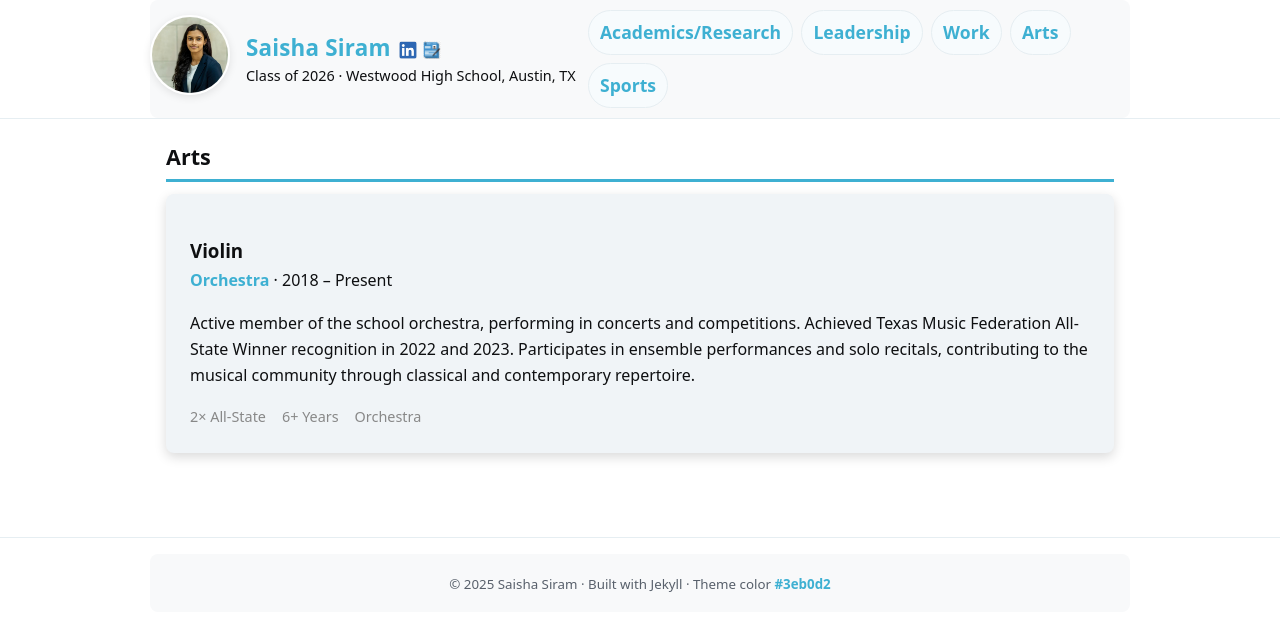
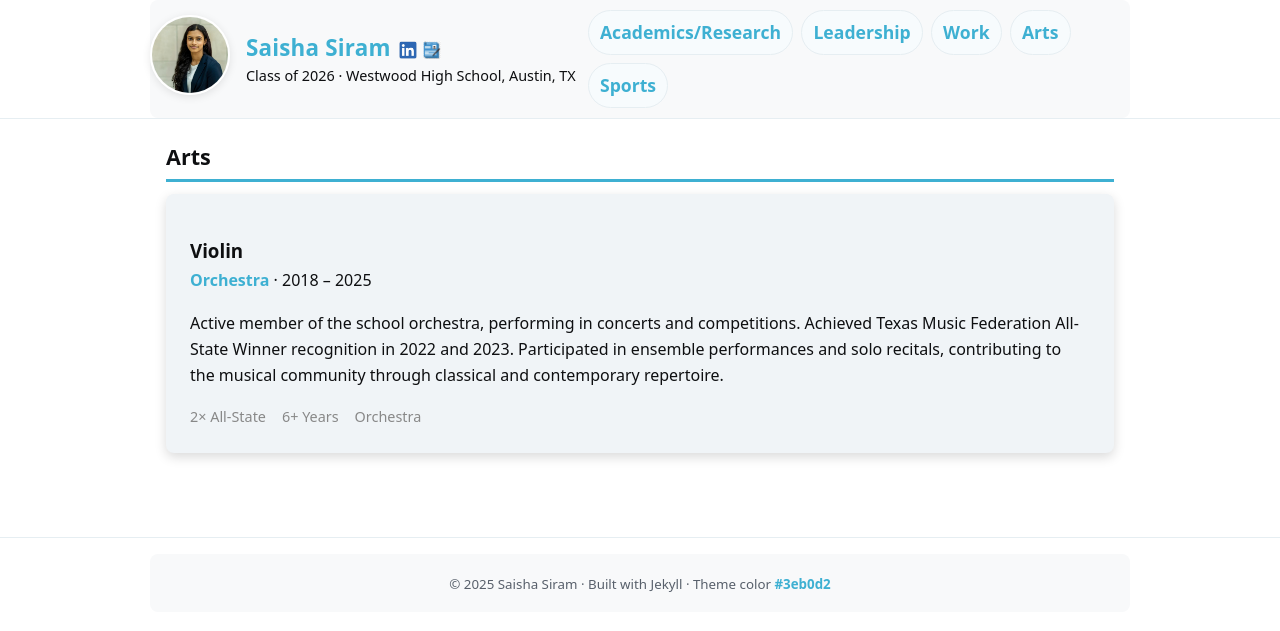
Before and after one commit to saisha08/profile, a Jekyll site: the page built from pages/arts.md, in a window 1280 px wide. Shown: the top 631 px of the page. Built offline with Jekyll 4.4.1, drawn with Linux system fonts in a browser that asks for light colours.

Commit message:
Update ballroom dancing and orchestra sections
- Changed 'Participated in' to 'Won gold in' for ballroom dancing
- Updated tags from 'Latin & Standard' to 'American Smooth'
- Changed 'Participates' to 'Participated' for orchestra
- Updated orchestra end date from 'Present' to '2025'

```diff
--- a/pages/arts.md
+++ b/pages/arts.md
@@ -12,8 +12,8 @@
     <article class="arts-card" style="display: flex; gap: 2rem; margin-bottom: 2rem; padding: 1.5rem; background: #f0f4f7; border-radius: 8px; box-shadow: 0 4px 12px rgba(0, 0, 0, 0.15); align-items: center;">
       <div class="content" style="flex: 1;">
         <h3 style="margin-bottom: 0;">Violin</h3>
-        <div class="meta" style="margin-top: 0;"><strong style="color: #3eb0d2;">Orchestra</strong> · 2018 – Present</div>
-        <p>Active member of the school orchestra, performing in concerts and competitions. Achieved Texas Music Federation All-State Winner recognition in 2022 and 2023. Participates in ensemble performances and solo recitals, contributing to the musical community through classical and contemporary repertoire.</p>
+        <div class="meta" style="margin-top: 0;"><strong style="color: #3eb0d2;">Orchestra</strong> · 2018 – 2025</div>
+        <p>Active member of the school orchestra, performing in concerts and competitions. Achieved Texas Music Federation All-State Winner recognition in 2022 and 2023. Participated in ensemble performances and solo recitals, contributing to the musical community through classical and contemporary repertoire.</p>
         <div class="activity-stats" style="display: flex; gap: 1rem; font-size: 0.9rem; color: #888; margin-top: 1rem;">
           <span>2× All-State</span>
           <span>6+ Years</span>
```
Also changed, not shown: pages/sports.md (+4 -4 lines).
